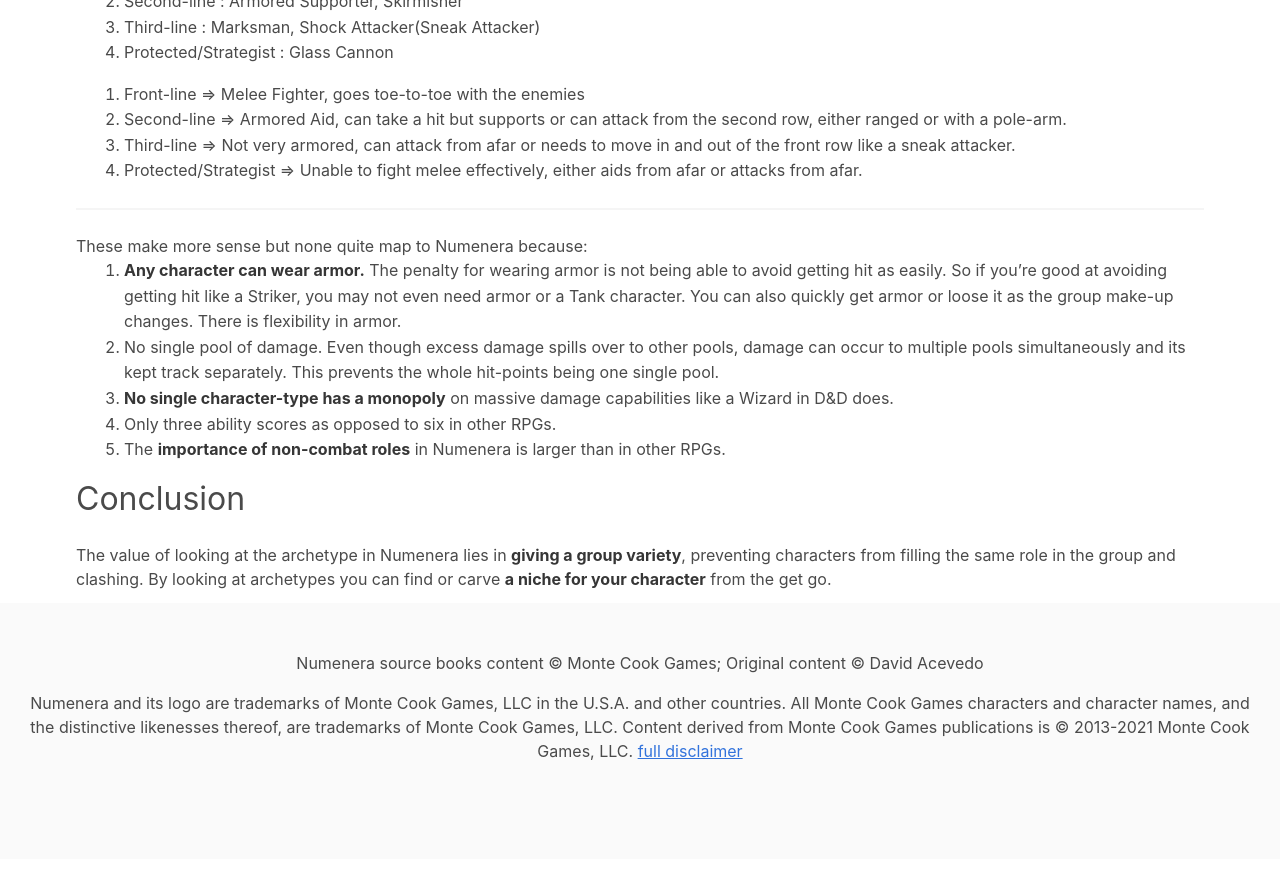
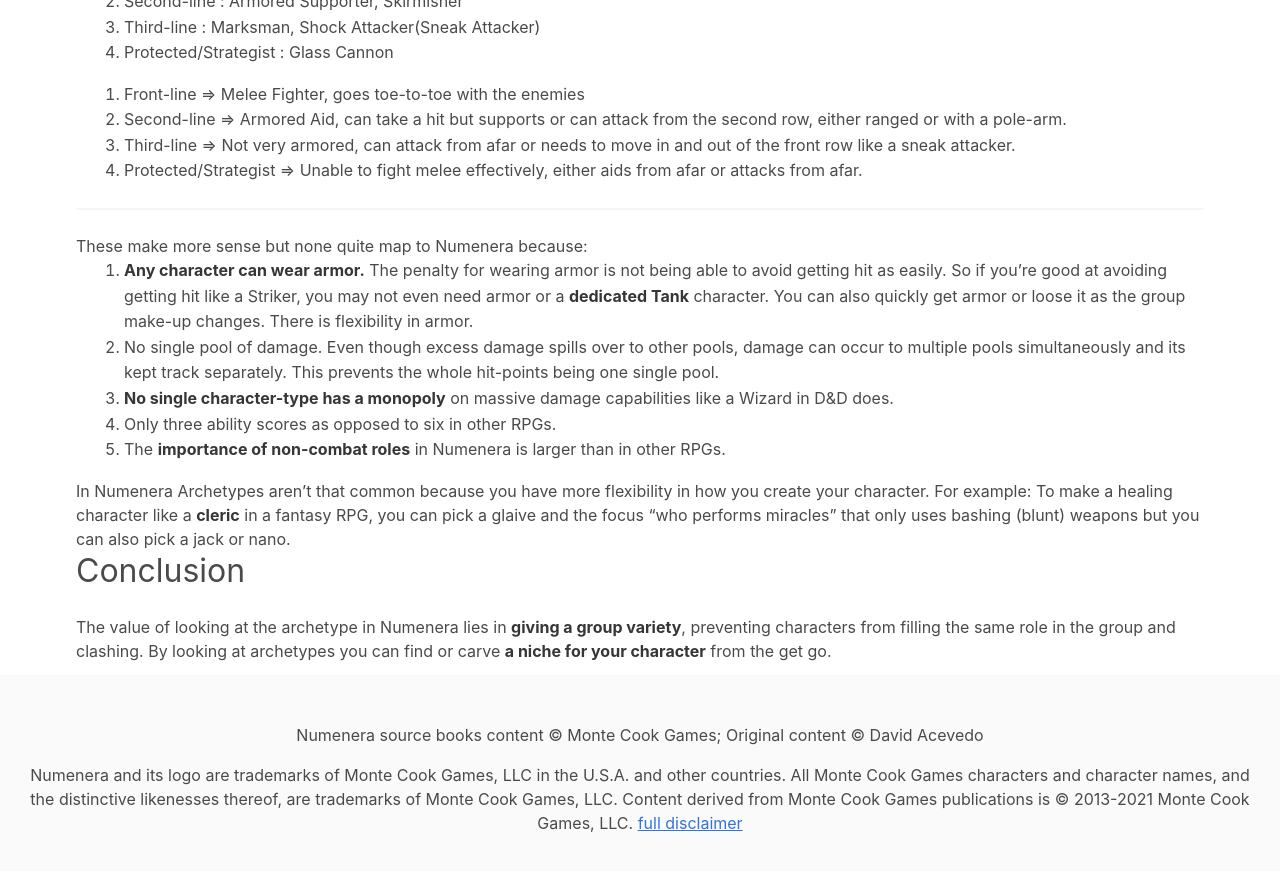
Before and after one commit to rebelwarrior/numenera, a Jekyll site: the page built from archetypes.md, in a window 1280 px wide and 900 px high, scrolled down 849 px. Shown: the top 871 px of the window. Built offline with Jekyll 4.4.1, drawn with Linux system fonts in a browser that asks for light colours; nearby versions of some CDN libraries.

Commit message:
adds a cleric example to archetypes and skot to setting

```diff
--- a/archetypes.md
+++ b/archetypes.md
@@ -57,13 +57,15 @@
 
 These make more sense but none quite map to Numenera because:
 
-1. __Any character can wear armor.__ The penalty for wearing armor is not being able to avoid getting hit as easily. So if you're good at avoiding getting hit like a Striker, you may not even need armor or a Tank character. You can also quickly get armor or loose it as the group make-up changes. There is flexibility in armor.
+1. __Any character can wear armor.__ The penalty for wearing armor is not being able to avoid getting hit as easily. So if you're good at avoiding getting hit like a Striker, you may not even need armor or a __dedicated Tank__ character. You can also quickly get armor or loose it as the group make-up changes. There is flexibility in armor.
 2. No single pool of damage. Even though excess damage spills over to other pools, damage can occur to multiple pools simultaneously and its kept track separately. This prevents the whole hit-points being one single pool.
 3. __No single character-type has a monopoly__ on massive damage capabilities like a Wizard in D&D does.
 4. Only three ability scores as opposed to six in other RPGs.
 5. The __importance of non-combat roles__ in Numenera is larger than in other RPGs.
 {:.ml-6}
 
+In Numenera Archetypes aren't that common because you have more flexibility in how you create your character. For example: To make a healing character like a __cleric__ in a fantasy RPG, you can pick a glaive and the focus "who performs miracles" that only uses bashing (blunt) weapons but you can also pick a jack or nano.
+
 ## Conclusion
 {:.subtitle.is-3}
 
```
Also changed, not shown: character_creation.md (+1 -1 lines), faq.md (+3 -0 lines), ninth_world.md (+2 -0 lines).
